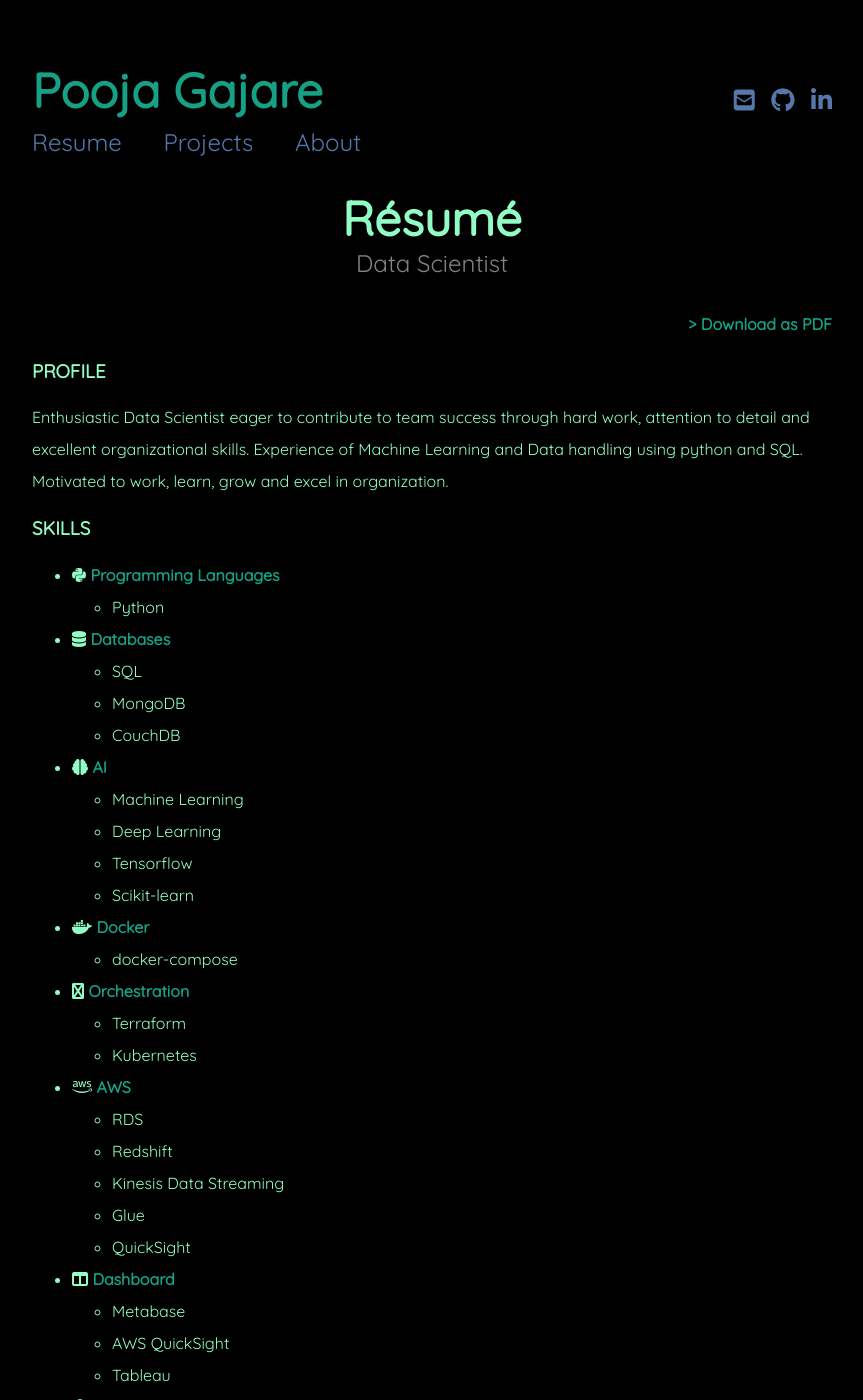
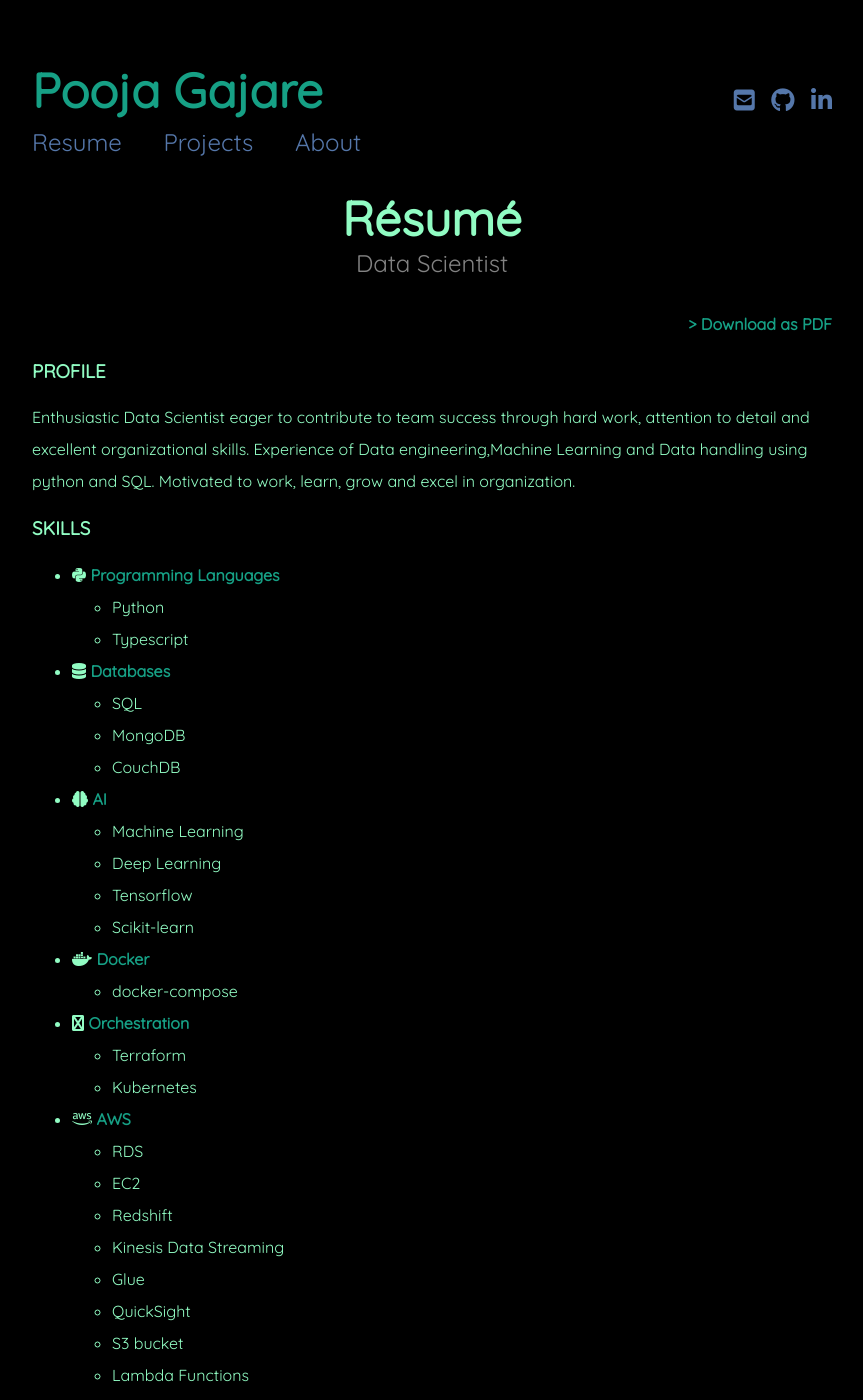
Before and after one commit to pi-dotcom/pooja.mahajan.cloud, a Jekyll site: the page built from resume.md, in a window 1280 px wide and 1400 px high. Shown: the whole window, without its empty margins (208-1071 px from the left). Built offline with Jekyll 4.4.1, drawn with Linux system fonts in a browser that asks for light colours; nearby versions of some CDN libraries; some of the changed text lies outside the part shown.

Commit message:
Update resume.md

```diff
--- a/resume.md
+++ b/resume.md
@@ -8,12 +8,13 @@ subtitle: Data Scientist
 <br>
 ### PROFILE
 
-Enthusiastic Data Scientist eager to contribute to team success through hard work, attention to detail and excellent organizational skills. Experience of Machine Learning and Data handling using python and SQL. Motivated to work, learn, grow and excel in organization.
+Enthusiastic Data Scientist eager to contribute to team success through hard work, attention to detail and excellent organizational skills. Experience of Data engineering,Machine Learning and Data handling using python and SQL. Motivated to work, learn, grow and excel in organization.
 
 ### SKILLS
 
 - <i class="fab fa-python"></i> **Programming Languages**
     - Python
+    - Typescript
 - <i class="fas fa-database"></i> **Databases**
     - SQL
     - MongoDB
@@ -30,10 +31,15 @@ Enthusiastic Data Scientist eager to contribute to team success through hard wor
     - Kubernetes
 - <i class="fab fa-aws"></i> **AWS**
     - RDS
+    - EC2
     - Redshift
     - Kinesis Data Streaming
     - Glue
     - QuickSight
+    - S3 bucket
+    - Lambda Functions
+    - DynamoDB
+    - CDK
 - <i class="fas fa-columns"></i> **Dashboard**
     - Metabase
     - AWS QuickSight
@@ -79,11 +85,17 @@ MSBTE Mumbai University,  India <span style="float: right; "></span>
 
 
 ### EXPERIENCE
-Data Engineering Intern - **Affinidi** <span style="float: right; ">Aug 2021 -- Now</span>
+Data Engineer - **Affinidi** <span style="float: right; ">Oct 2021 -- now</span>
+-  Data engineering pipeline infrastructure design, implementation, and deployment
+-  Data-driven solutions, covering from experiments to go-to-production.
+-  Onboarding developers to use our data infrastructure (to collect data they want to analyse for their application), this will include proper documentation, and training
+-  Data-related service development such as billing service
+
+Data Engineering Intern - **Affinidi** <span style="float: right; ">Aug 2021 -- Oct2021</span>
 -  Using AWS services - Kinesis, Glue, Redshift, Quicksight to create cloud native Dashboard
 -  Create Streaming Service which can stream data to AWS Kinesis using Typescript
 -  Coupling above streaming service to different frontend and backend components.
--  Create AWS Glue scripts to  transfer data to Redshift.
+-  Create AWS Glue scripts to transfer data to Redshift.
 
 Intensive Data Science Bootcamp - **Spiced Academy** <span style="float: right; ">Jan 2021 -- April 2021</span>
 -  480 hours of Intensive Data Science Bootcamp Training.
```
